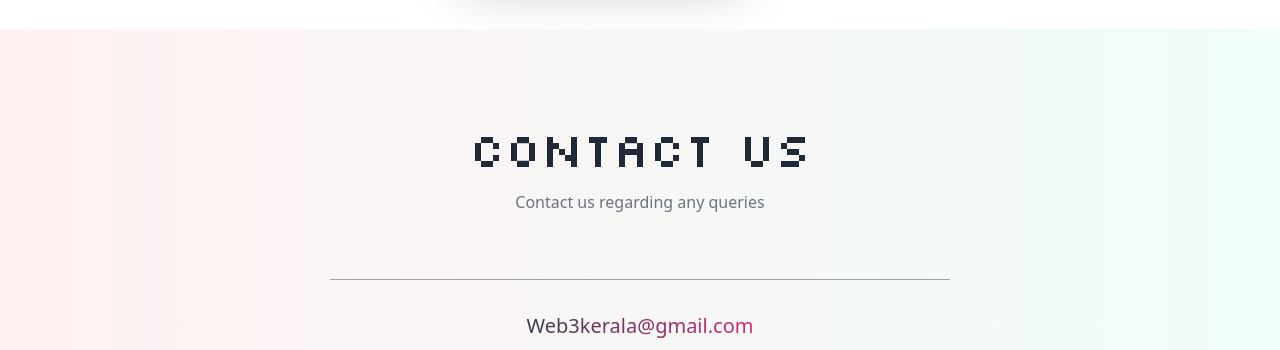
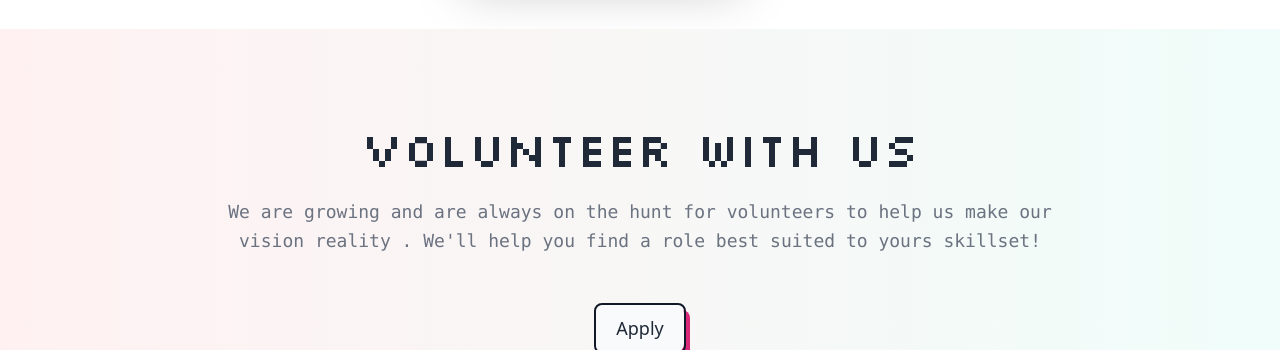
Before and after one commit to AthulA10/w3master, a plain HTML site: page index.html in a window 1280 px wide. Shown: the part 4758-5108 px from the top of the page. Drawn offline with nearby package versions, Linux system fonts and the light colour scheme; a web font is replaced by a local one.

Commit message:
Volunteer form

```diff
--- a/index.html
+++ b/index.html
@@ -573,8 +573,36 @@
       </div> -->
     </div>
   </div>
+<!-- volunteer application -->
+</section>
+<section id="volunteer"
+class="text-gray-500 bg-gradient-to-r from-rose-50 to-teal-50 body-font relative">
+<div class="container px-5 py-24 mx-auto">
+ <div class="flex flex-col text-center w-full mb-12">
+  <h1 class="sm:text-5xl text-4xl font-medium title-font mb-4 text-gray-800" >
+    Volunteer With Us
+  </h1>
+  <p class="lg:w-2/3 mx-auto mt-2 leading-relaxed text-lg font-mono">
+    We are growing and are always on the hunt for volunteers to help us make our vision reality .
+    We'll help you find a role best suited to yours skillset!
 
+  </p>
+
+ </div>
+ <div  class="flex mt-6 mb-6 justify-center">
+  <a href="https://ijzzx4zhy0d.typeform.com/to/U61JMJR6" class="relative inline-block text-lg group">
+    <span class="relative z-10 block px-5 py-3 overflow-hidden font-medium leading-tight text-gray-800 transition-colors duration-300 ease-out border-2 border-gray-900 rounded-lg group-hover:text-white">
+    <span class="absolute inset-0 w-full h-full px-5 py-3 rounded-lg bg-gray-50"></span>
+    <span class="absolute left-0 w-48 h-48 -ml-2 transition-all duration-300 origin-top-right -rotate-90 -translate-x-full translate-y-12 bg-gradient-to-r from-purple-400 to-pink-600 group-hover:-rotate-180 ease"></span>
+    <span  class="relative" id="new">Apply</span>
+    </span>
+    <span class="absolute bottom-0 right-0 w-full h-12 -mb-1 -mr-1 transition-all duration-200 ease-linear bg-gradient-to-r from-purple-400 to-pink-600 rounded-lg group-hover:mb-0 group-hover:mr-0" data-rounded="rounded-lg"></span>
+    </a>
+    </div>
+
+</div>
 </section>
+
 
  <!--Contact-->
     <section
@@ -588,7 +616,7 @@
           >
             Contact Us
           </h1>
-          <p class="lg:w-2/3 mx-auto leading-relaxed text-md">
+          <p class="lg:w-2/3 mx-auto mt-2 leading-relaxed text-lg font-mono">
             Contact us regarding any queries
           </p>
         </div>
@@ -603,13 +631,7 @@
                 >Web3kerala@gmail.com</a
               >
               <br />
-              <!-- <a class="text-purple-700 text-xl" href="tel:6238296993"
-                >+91 6238296993</a
-              >
-              <p class="leading-normal my-5 text-lg">
-                Kochi
-                <br />
-              </p> -->
+
               <span class="pt-4 inline-flex">
                 <a
                   class="text-gray-500 hover:text-cyan-400"
```
